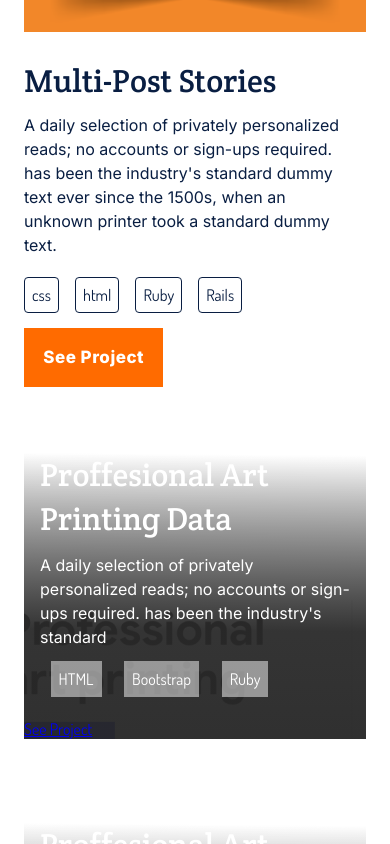
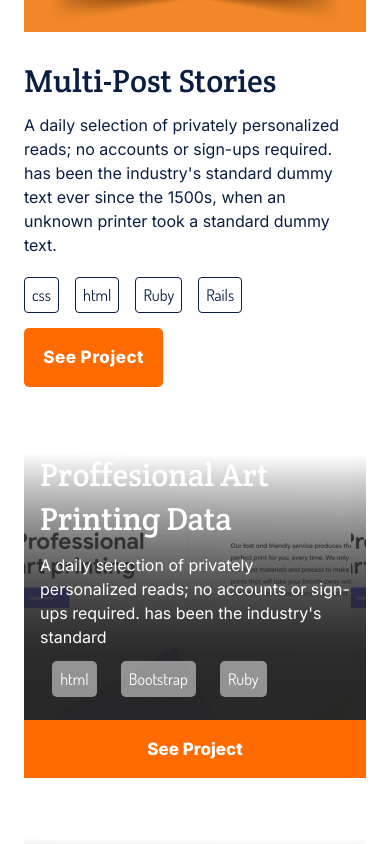
Before and after one commit to Have-Samuel/portfolio1, a website: page index.html in a window 390 px wide. Shown: the part 1156-2000 px from the top of the page. Drawn offline with Linux system fonts and the light colour scheme.

Commit message:
Styling the mobile version

```diff
--- a/index.css
+++ b/index.css
@@ -258,35 +258,12 @@ hr {
   color: #091e42;
 }
 
-ul a {
-  text-decoration: none;
-}
-
 .language-container ul li:hover,
 .language-container ul li:active {
   background: #f4f1f0;
   border: 2px solid #87ceeb;
   cursor: pointer;
 }
-
-/* .section3__project1 {
-  display: flex;
-  justify-content: center;
-  align-items: center;
-  font-family: "inter", sans-serif;
-  font-size: 17px;
-  font-style: normal;
-  font-weight: 700;
-  line-height: 24px;
-  height: 58px;
-  color: #fff;
-  cursor: pointer;
-  border: none;
-  background: rgba(255, 107, 0, 1);
-  text-decoration: none;
-  margin: 0 -24px -24px 0;
-  width: 100%;
-} */
 
 .see__project {
   background-color: #ff6b00;
@@ -299,6 +276,7 @@ ul a {
   line-height: 24px;
   letter-spacing: 0.03em;
   text-align: center;
+  border-radius: 5px;
   margin: 0 10.2rem 1.5rem 1.5rem;
 }
 
@@ -309,18 +287,13 @@ ul a {
 }
 
 .section3 {
-  margin: 24px;
-  background:
-    linear-gradient(
-      180.45deg,
-      rgba(165, 163, 163, 0) 0.75%,
-      rgba(38, 38, 38, 0.9) 61.94%
-    ),
-    url(images/Background.png);
+  background: linear-gradient(180.45deg, rgba(38, 38, 38, 0) 0.75%, rgba(38, 38, 38, 0.9) 61.94%), url('./images/Grounding.png');
+  /* width: 327px; */
+  margin: 1.5rem;
 }
 
 .section3-heading {
-  margin: 84px 16px 12px 16px;
+  margin: 5.25rem 1rem 0.75rem 1rem;
   font-family: "Crete Round", sans-serif;
   font-size: 32px;
   font-weight: 400;
@@ -340,7 +313,7 @@ ul a {
   align-items: center;
   list-style: none;
   justify-content: space-evenly;
-  padding: 0 75px 22px 4px;
+  padding: 0 4.7rem 1.4rem 0.25rem;
 }
 
 .section3-item1 {
@@ -348,15 +321,14 @@ ul a {
   display: flex;
   justify-content: center;
   align-items: center;
-  border: 0 solid #f0f2f5;
   padding: 8px;
   color: white;
+  border-radius: 5px;
 }
 
 .section3-item1:hover {
-  background: #ffffff3d;
-  text-decoration: underline #87ceeb;
-  border: 2px solid #87ceeb;
+  background-color: #ffffff3d;
+  cursor: pointer;
 }
 
 .section3-item2 {
@@ -364,34 +336,32 @@ ul a {
   display: flex;
   justify-content: center;
   align-items: center;
-  border: 0 solid #091e42;
   padding: 8px;
   color: #fff;
+  border-radius: 5px;
 }
 
 .section3-item2:hover {
-  background: #ffffff3d;
-  text-decoration: underline #87ceeb;
-  border: 2px solid #87ceeb;
+  background-color: #ffffff3d;
+  cursor: pointer;
 }
 
 .section3-item3 {
   display: flex;
   justify-content: center;
   align-items: center;
-  border: 0 solid #091e42;
   padding: 8px;
   color: #fff;
   background: #ffffff7e;
+  border-radius: 5px;
 }
 
 .section3-item3:hover {
   background: #ffffff3d;
-  text-decoration: underline #87ceeb;
-  border: 2px solid #87ceeb;
+  cursor: pointer;
 }
 
-.section3__project {
+.section3__project1 {
   display: flex;
   justify-content: center;
   align-items: center;
@@ -409,6 +379,25 @@ ul a {
   margin: 0 -24px -24px 0;
   width: 100%;
 }
+
+/* .section3__project {
+  display: flex;
+  justify-content: center;
+  align-items: center;
+  font-family: "inter", sans-serif;
+  font-size: 17px;
+  font-style: normal;
+  font-weight: 700;
+  line-height: 24px;
+  height: 58px;
+  color: #fff;
+  cursor: pointer;
+  border: none;
+  background: rgba(255, 107, 0, 1);
+  text-decoration: none;
+  margin: 0 -24px -24px 0;
+  width: 100%;
+} */
 
 .section3__project:hover {
   text-decoration: underline #87ceeb;
--- a/index.html
+++ b/index.html
@@ -131,7 +131,7 @@
               sign-ups required. has been the industry's standard
             </p>
             <ul class="section3-items">
-              <li class="section3-item1">HTML</li>
+              <li class="section3-item1">html</li>
               <li class="section3-item2">Bootstrap</li>
               <li class="section3-item3">Ruby</li>
             </ul>
@@ -145,7 +145,7 @@
             sign-ups required. has been the industry's standard
           </p>
           <ul class="section3-items">
-            <li class="section3-item1">HTML</li>
+            <li class="section3-item1">html</li>
             <li class="section3-item2">Bootstrap</li>
             <li class="section3-item3">Ruby</li>
           </ul>
@@ -158,7 +158,7 @@
             sign-ups required. has been the industry's standard
           </p>
           <ul class="section3-items">
-            <li class="section3-item1">HTML</li>
+            <li class="section3-item1">html</li>
             <li class="section3-item2">Bootstrap</li>
             <li class="section3-item3">Ruby</li>
           </ul>
@@ -171,7 +171,7 @@
             sign-ups required. has been the industry's standard
           </p>
           <ul class="section3-items">
-            <li class="section3-item1">HTML</li>
+            <li class="section3-item1">html</li>
             <li class="section3-item2">Bootstrap</li>
             <li class="section3-item3">Ruby</li>
           </ul>
@@ -184,7 +184,7 @@
             sign-ups required. has been the industry's standard
           </p>
           <ul class="section3-items">
-            <li class="section3-item1">HTML</li>
+            <li class="section3-item1">html</li>
             <li class="section3-item2">Bootstrap</li>
             <li class="section3-item3">Ruby</li>
           </ul>
@@ -197,7 +197,7 @@
             sign-ups required. has been the industry's standard
           </p>
           <ul class="section3-items">
-            <li class="section3-item1">HTML</li>
+            <li class="section3-item1">html</li>
             <li class="section3-item2">Bootstrap</li>
             <li class="section3-item3">Ruby</li>
           </ul>
```
